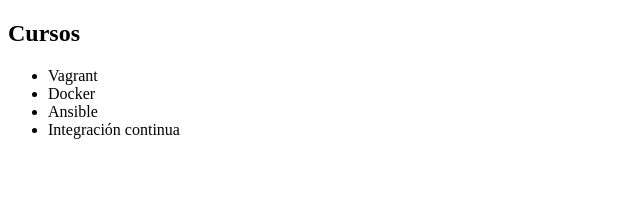
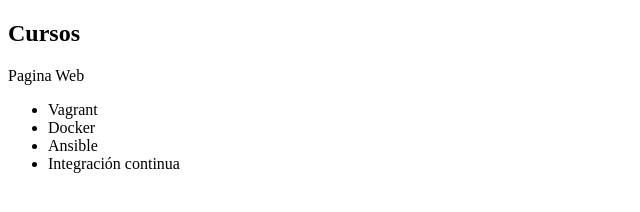
Before and after one commit to kanoniko26/alura-git, a plain HTML site: page index.html in a window 1280 px wide. Shown: the whole page, without its empty margins (0-640 px from the left). Drawn offline with Linux system fonts and the light colour scheme.

Commit message:
Agregando Parrafo a la lista alura

```diff
--- a/index.html
+++ b/index.html
@@ -6,6 +6,7 @@
 </head>
 <body>
      <h2>Cursos</h2>
+     <p>Pagina Web</p>
      <ul>
          <li> Vagrant </li>
          <li> Docker </li>
```
